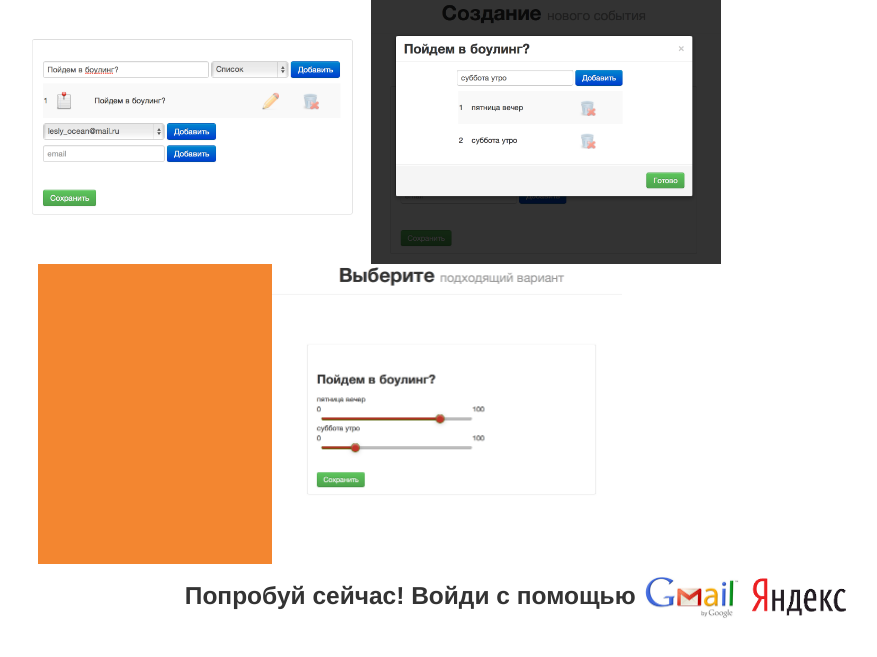
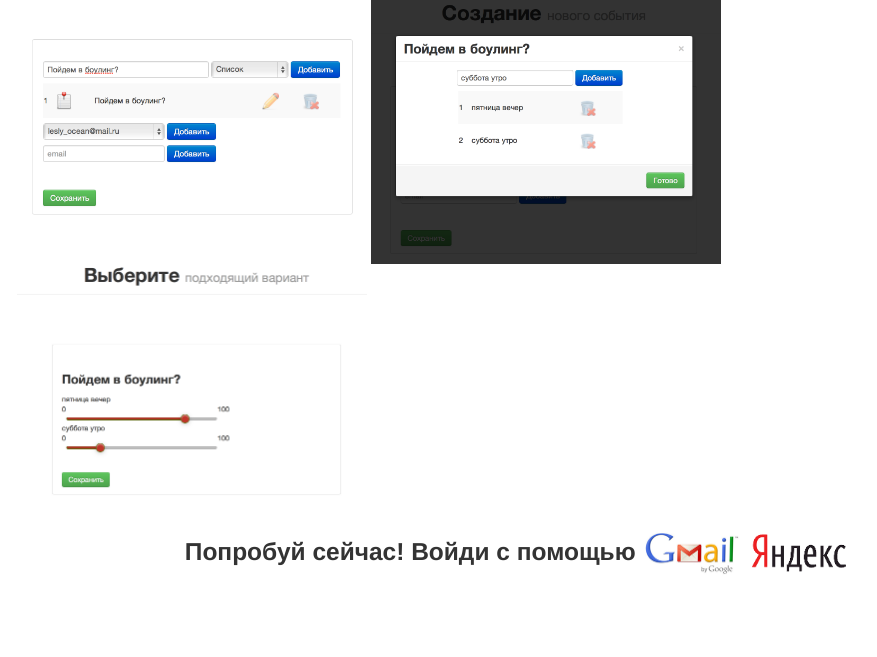
Before and after one commit to hardcoreinc/compromise, a Django app: page / in a window 1280 px wide. Shown: the part 116-773 px from the top of the page, without its empty margins (123-1000 px from the left). Run offline with Django 3.2, Linux system fonts and the light colour scheme; parts of the project's set-up code (start-up, migrations or seed data) failed here and were passed over; some libraries are stand-ins or nearby versions.

Commit message:
screeens3

```diff
--- a/compromise/templates/index.html
+++ b/compromise/templates/index.html
@@ -15,7 +15,6 @@
 		<img width="350px" SRC="../static/img/stage1.png"></a>
 		<img width="350px" SRC="../static/img/stage2.png"></a>
 		<img width="350px" SRC="../static/img/stage3.png"></a>
-		<div class="span3" id="id4"></div>
 	</div>
 	<div>
 	<center><h3>Попробуй сейчас! Войди с помощью <a href="{% url 'socialauth_begin' 'google-oauth2' %}" title="Войти через Google"><img width="100px" src="../static/img/gmail.png" /></a>
```
